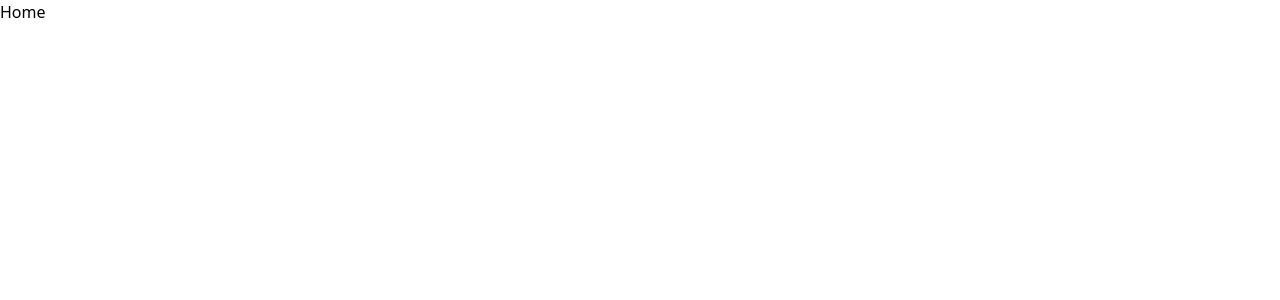
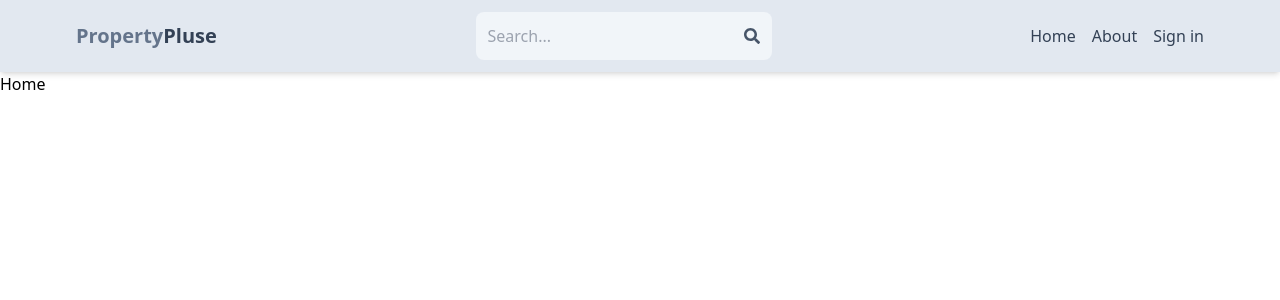
Before and after one commit to mridha-rakib/PropertyPulse-a-real-estate-app, a React (Vite) app in the folder client/: page / in a window 1280 px wide. Shown: the top 300 px of the page. Built offline with nearby package versions, Linux system fonts and the light colour scheme.

Commit message:
header section

```diff
--- a/client/package.json
+++ b/client/package.json
@@ -12,6 +12,7 @@
   "dependencies": {
     "react": "^18.2.0",
     "react-dom": "^18.2.0",
+    "react-icons": "^5.2.1",
     "react-router-dom": "^6.23.0"
   },
   "devDependencies": {
--- a/client/src/App.jsx
+++ b/client/src/App.jsx
@@ -4,10 +4,12 @@
 import SignUp from "./pages/SignUp";
 import About from "./pages/About";
 import Profile from "./pages/Profile";
+import Header from "./components/Header";
 
 const App = () => {
   return (
     <BrowserRouter>
+      <Header />
       <Routes>
         <Route path="/" element={<Home />} />
         <Route path="/sign-in" element={<SignIn />} />
--- /dev/null
+++ b/client/src/components/Header.jsx
@@ -0,0 +1,44 @@
+import { FaSearch } from "react-icons/fa";
+import { Link } from "react-router-dom";
+
+const Header = () => {
+  return (
+    <header className="bg-slate-200 shadow-md">
+      <div className="flex justify-between items-center max-w-6xl mx-auto p-3">
+        <Link to="/">
+          <h1 className="font-bold text-sm sm:text-xl flex flex-wrap">
+            <span className="text-slate-500">Property</span>
+            <span className="text-slate-700">Pluse</span>
+          </h1>
+        </Link>
+        <form className="flex items-center bg-slate-100 p-3 rounded-lg">
+          <input
+            type="text"
+            placeholder="Search..."
+            className="bg-transparent focus:outline-none w-24 sm:w-64"
+          />
+          <FaSearch className="text-slate-600" />
+        </form>
+        <ul className="flex gap-4">
+          <Link to="/">
+            <li className="hidden sm:inline text-slate-700 hover:underline">
+              Home
+            </li>
+          </Link>
+          <Link to="/about">
+            <li className="hidden sm:inline text-slate-700 hover:underline">
+              About
+            </li>
+          </Link>
+          <Link to="/sign-in">
+            <li className="sm:inline text-slate-700 hover:underline">
+              Sign in
+            </li>
+          </Link>
+        </ul>
+      </div>
+    </header>
+  );
+};
+
+export default Header;
```
Also changed, not shown: 1 other file (tests, documents, lock files or other folders).
